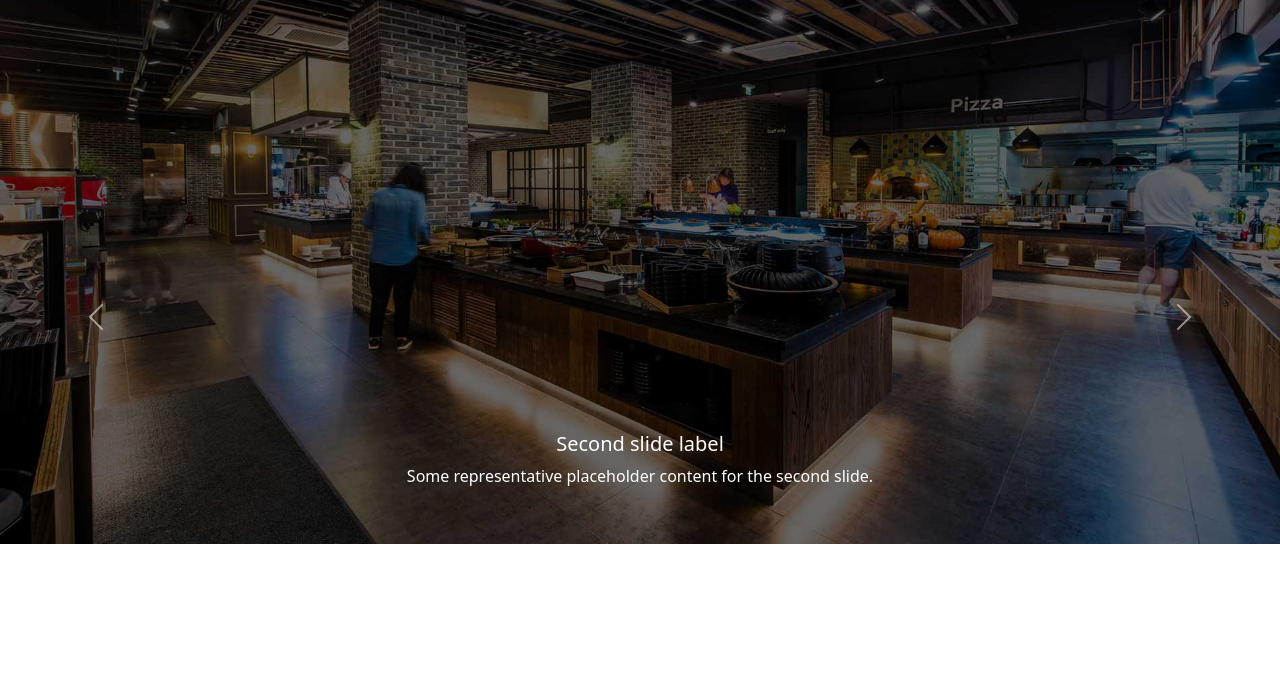
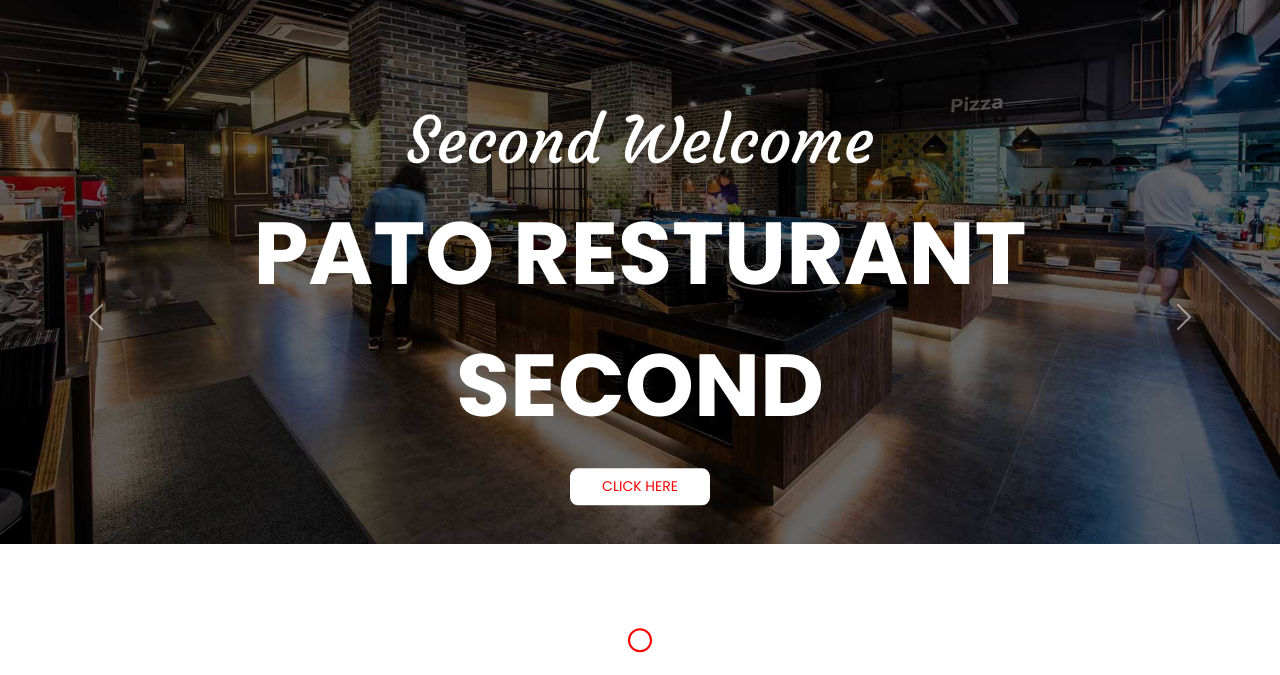
Before and after one commit to ramykamalteach/ntiFront0825, a plain HTML site: page 008-12-09-2025/bs-001/003-pato.html in a window 1280 px wide. Shown: the part 83-758 px from the top of the page. Drawn offline with nearby package versions, Linux system fonts and the light colour scheme.

Commit message:
12092025-002

```diff
--- a/008-12-09-2025/bs-001/003-pato.html
+++ b/008-12-09-2025/bs-001/003-pato.html
@@ -82,22 +82,25 @@
             <div class="carousel-item active"  data-bs-interval="3000">
                 <img src="img/slide1-01.jpg" class="d-block w-100" alt="...">
                 <div class="carousel-caption d-none d-md-block">
-                    <h5>First slide label</h5>
-                    <p>Some representative placeholder content for the first slide.</p>
+                    <h5>First Welcome</h5>
+                    <p>Pato Resturant first</p>
+                    <div class="btn btn-danger">Click here</div>
                 </div>
             </div>
             <div class="carousel-item"  data-bs-interval="3000">
                 <img src="img/slide1-02.jpg" class="d-block w-100" alt="...">
                 <div class="carousel-caption d-none d-md-block">
-                    <h5>Second slide label</h5>
-                    <p>Some representative placeholder content for the second slide.</p>
+                    <h5>Second Welcome</h5>
+                    <p>Pato Resturant second</p>
+                    <div class="btn btn-danger">Click here</div>
                 </div>
             </div>
             <div class="carousel-item"  data-bs-interval="3000">
                 <img src="img/slide1-03.jpg" class="d-block w-100" alt="...">
                 <div class="carousel-caption d-none d-md-block">
-                    <h5>Third slide label</h5>
-                    <p>Some representative placeholder content for the third slide.</p>
+                    <h5>Third Welcome</h5>
+                    <p>Pato Resturant third</p>
+                    <div class="btn btn-danger">Click here</div>
                 </div>
             </div>
         </div>
--- a/008-12-09-2025/bs-001/pato-site.css
+++ b/008-12-09-2025/bs-001/pato-site.css
@@ -1,3 +1,5 @@
+@import url('https://fonts.googleapis.com/css2?family=Courgette&family=Montserrat:ital,wght@0,100..900;1,100..900&family=Poppins:ital,wght@0,100;0,200;0,300;0,400;0,500;0,600;0,700;0,800;0,900;1,100;1,200;1,300;1,400;1,500;1,600;1,700;1,800;1,900&display=swap');
+
 
 :root {
     --title-color: white;
@@ -40,3 +42,54 @@
     height: 100vh !important;
     overflow: hidden;
 }
+
+.carousel-caption {
+    top: 50%;
+    transform: translateY(-50%);
+}
+
+.carousel-caption h5 {
+    font-size: 64px;
+    font-family: "Courgette" !important;
+}
+
+.carousel-caption p {
+    font-size: 88px;
+    font-weight: 700;
+    font-family: "Poppins" !important;
+    text-transform: uppercase !important;
+}
+
+.carousel-caption .btn-danger {
+    background-color: var(--title-color);
+    color: var(--title-color-hover);
+    font-family: "poppins";
+    text-transform: uppercase !important;
+    font-size: 14px;
+    border: none;
+    padding: 8px 32px;
+    border-radius: 8px;
+    transition: all 200ms ease-in-out;
+}
+.carousel-caption .btn-danger:hover {
+    background-color: var(--title-color-hover);
+    color: var(--title-color);
+    transition: all 200ms ease-in-out;
+}
+
+
+.carousel-indicators {
+    bottom: 5%;
+}
+
+.carousel-indicators button {
+    width: 20px !important;
+    height: 20px !important;
+    border-radius: 50%;
+}
+
+.carousel-indicators button.active {
+    border: red 2px solid;
+    transform: translateY(30%);
+    box-sizing: content-box;
+}
```
